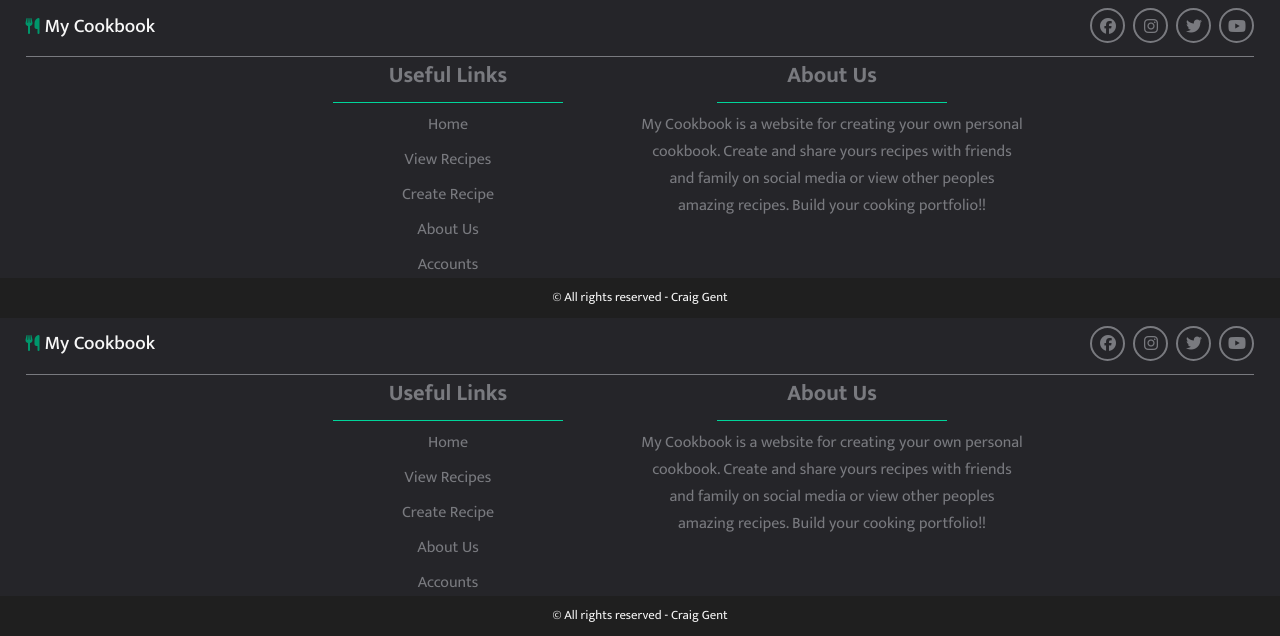
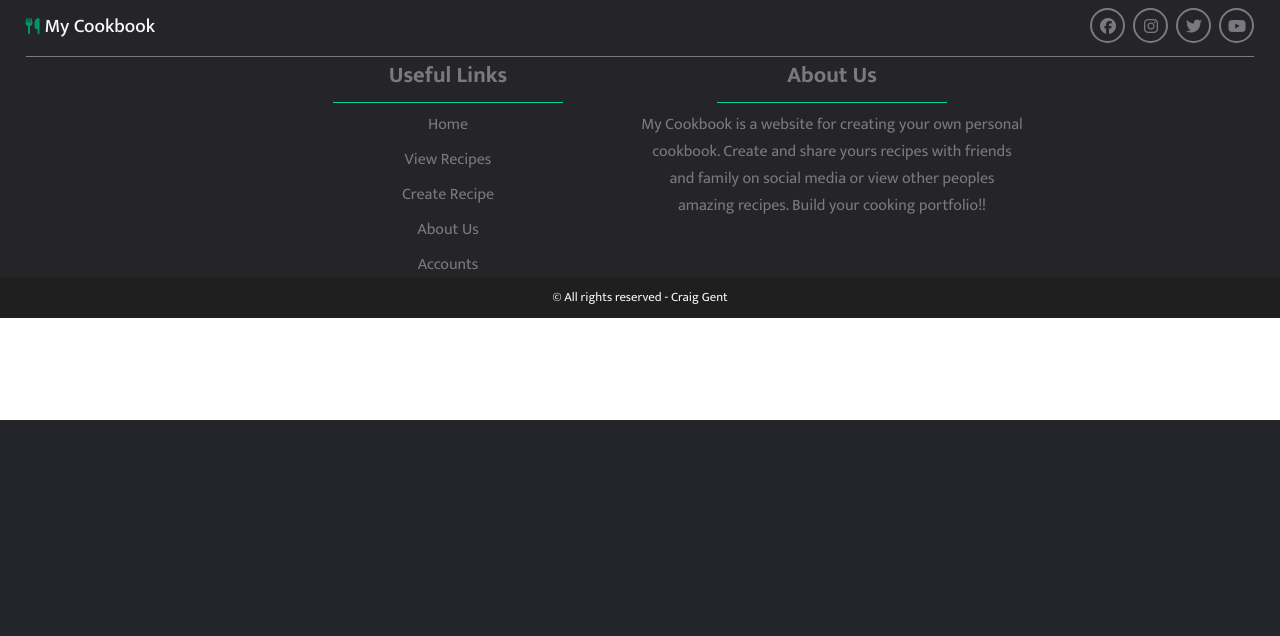
Before and after one commit to Genty83/My_Cookbook, a Flask app: page /about in a window 1280 px wide. Shown: the part 380-1016 px from the top of the page. After the commit the page ends 800 px from the top, so only its background shows below. Run offline with Flask 3, Linux system fonts and the light colour scheme.

Commit message:
Updated base template

```diff
--- a/src/templates/base/base.html
+++ b/src/templates/base/base.html
@@ -22,9 +22,9 @@
         <nav class="navbar">
             <ul>
                 <li><a href="{{url_for('home')}}">Home</a></li>
-                <li><a href="{{url_for('home')}}">View Recipes</a></li>
-                <li><a href="{{url_for('home')}}">Create Recipe</a></li>
-                <li><a href="{{url_for('home')}}">About Us</a></li>
+                <li><a href="{{url_for('view_recipes')}}">View Recipes</a></li>
+                <li><a href="{{url_for('create_recipe')}}">Create Recipe</a></li>
+                <li><a href="{{url_for('about')}}">About Us</a></li>
             </ul>
         </nav>
         <!-- Navbar End -->
@@ -73,55 +73,5 @@
     </main>
     <!-- Main content end -->
 
-    <!-- Footer start -->
-    <footer class="footer">
-        <!-- Footer top content start -->
-        <div class="footer-top-content">
-
-            <div class="footer-top-wrapper">
-                <!-- Logo -->
-                 <a id="footer-logo" class="logo" href="{{url_for('home')}}"><i class="fas fa-utensils"></i>My Cookbook</a>
-                 <div class="social-icons-wrapper">
-                    <a class="social-btn" href="#"><i class="fa-brands fa-facebook"></i></a>
-                    <a class="social-btn" href="#"><i class="fa-brands fa-instagram"></i></a>
-                    <a class="social-btn" href="#"><i class="fa-brands fa-twitter"></i></a>
-                    <a class="social-btn" href="#"><i class="fa-brands fa-youtube"></i></a>
-                 </div>
-            </div>
-            <div class="seperator"></div>
-        </div>
-        <!-- Footer top content end -->
-
-        <!-- Footer middle content start -->
-        <div class="footer-middle-content">
-            <div class="footer-middle-wrapper">
-                <h3>Useful Links</h3>
-                <div id="footer-seperator"  class="seperator"></div>
-                <a class="footer-link" href="#">Home</a>
-                <a class="footer-link" href="#">View Recipes</a>
-                <a class="footer-link" href="#">Create Recipe</a>
-                <a class="footer-link" href="#">About Us</a>
-                <a class="footer-link" href="#">Accounts</a>
-            </div>
-            <div class="footer-middle-wrapper">
-                <h3>About Us</h3>
-                <div id="footer-seperator" class="seperator"></div>
-                <p>
-                    My Cookbook is a website for creating your own personal cookbook.
-                    Create and share yours recipes with friends and family on social media or view
-                    other peoples amazing recipes.
-                    Build your cooking portfolio!!
-                </p>
-            </div>
-        </div>
-        <!-- Footer middle content end -->
-
-        <!-- Footer bottom content start -->
-        <div class="footer-bottom-content">
-            <p>&#169; All rights reserved - Craig Gent</p>
-        </div>
-        <!-- Footer bottom content end -->
-    </footer>
-    <!-- Footer end -->
 </body>
 </html>
```
Also changed, not shown: src/templates/pages/view_recipes.html (+22 -0 lines).
